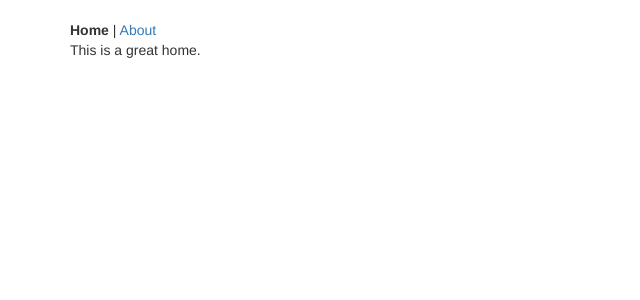
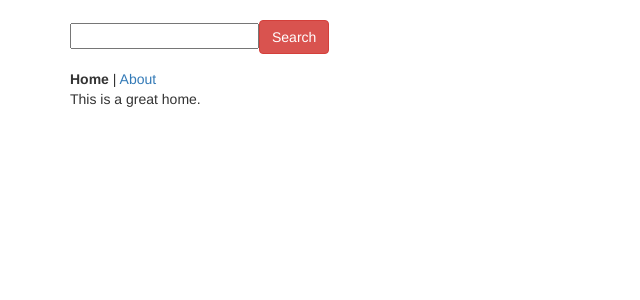
Before and after one commit to Guillaumejfrt/react-youtube-redux, a React app: page / in a window 1280 px wide. Shown: the top 300 px of the page, without its empty margins (0-640 px from the left). Built offline with nearby package versions, Linux system fonts and the light colour scheme.

Commit message:
search container with controlled value

```diff
--- a/package.json
+++ b/package.json
@@ -2,7 +2,7 @@
   "license": "UNLICENSED",
   "devDependencies": {
     "babel-core": "^6.26.0",
-    "babel-eslint": "^8.0.0",
+    "babel-eslint": "^8.0.1",
     "babel-loader": "^7.1.2",
     "babel-plugin-transform-class-properties": "^6.24.1",
     "babel-preset-es2015": "^6.24.1",
--- a/src/components/home.jsx
+++ b/src/components/home.jsx
@@ -1,10 +1,12 @@
 import React from 'react';
 import { Link } from 'react-router-dom';
+import SearchBar from '../containers/search_bar';
 
 const Home = () => {
   return (
     <div className="app">
       <div>
+        <SearchBar />
         <strong>Home</strong> | <Link to="about">About</Link>
       </div>
       <div>
--- /dev/null
+++ b/src/containers/search_bar.jsx
@@ -0,0 +1,25 @@
+import React, { Component } from 'react';
+
+class SearchBar extends Component {
+  constructor(props) {
+    super(props);
+    this.state = {
+      value: ''
+    };
+  }
+  inputHandler = (event) => {
+    this.setState({ value: event.target.value });
+  }
+  render() {
+    return (
+      <div>
+        <form className="form-group">
+          <input type="text" onChange={this.inputHandler} value={this.state.value} />
+          <button className="btn btn-danger">Search</button>
+        </form>
+      </div>
+    );
+  }
+}
+
+export default SearchBar;
```
Also changed, not shown: 1 other file (tests, documents, lock files or other folders).
